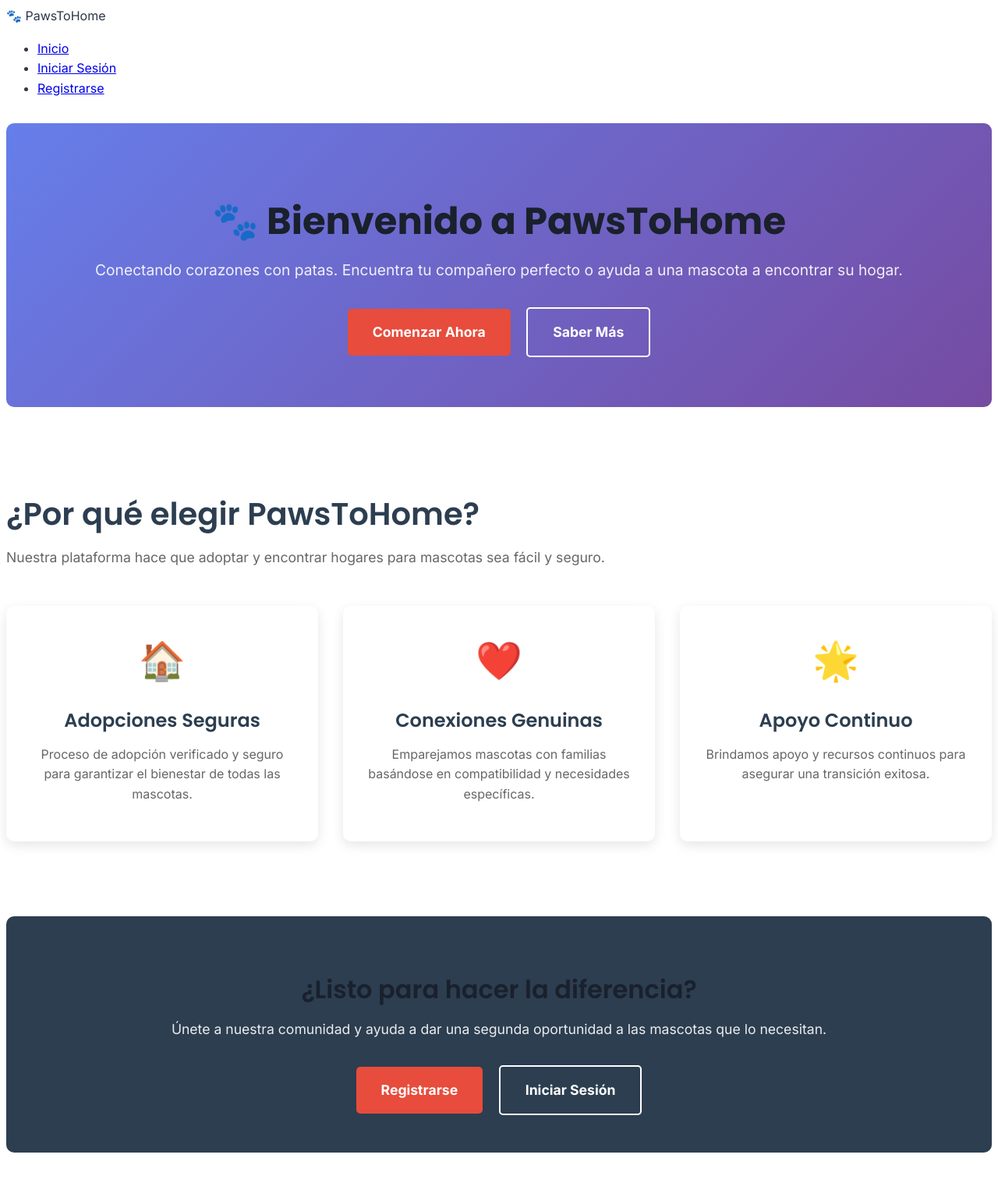
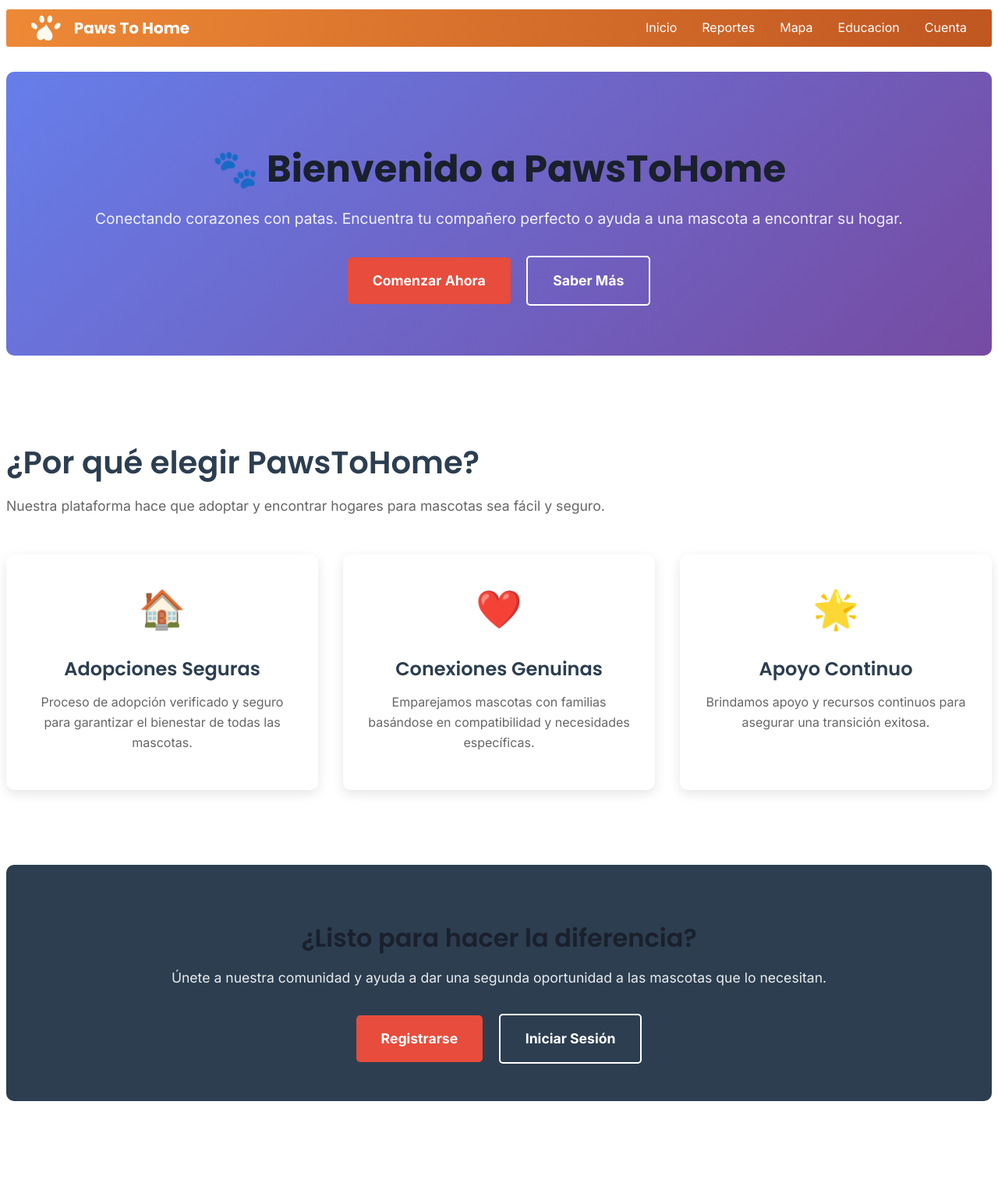
Before and after one commit to JesusEmilianoCloud/pawstohome, a Django app: page /accounts/home/ in a window 1280 px wide. Shown: the whole page at 78% size. After the commit the page ends 1412 px from the top, so only its background shows below. Run offline with Django 5.2, Linux system fonts and the light colour scheme.

Commit message:
Add header styles and logo to enhance the layout of the main header

```diff
--- a/loginservice/templates/loginservice/base.html
+++ b/loginservice/templates/loginservice/base.html
@@ -6,21 +6,24 @@
     <meta name="viewport" content="width=device-width, initial-scale=1.0">
     <title>{% block title %}PawsToHome{% endblock %}</title>
     <link rel="stylesheet" href="{% static 'css/components.css' %}">
+    <link rel="stylesheet" href="{% static 'css/base.css' %}">
     {% block extra_css %}{% endblock %}
+        <link rel="stylesheet" href="{% static 'css/header.css' %}">
 </head>
 <body>
     <header>
-        <div class="container">
-            <div class="header-content">
-                <div class="logo">🐾 PawsToHome</div>
-                <nav>
-                    <ul>
-                        <li><a href="{% url 'loginservice:home' %}">Inicio</a></li>
-                        <li><a href="{% url 'loginservice:login' %}">Iniciar Sesión</a></li>
-                        <li><a href="{% url 'loginservice:register' %}">Registrarse</a></li>
-                    </ul>
-                </nav>
+        <div class="header-bar">
+            <div class="header-logo">
+                <img src="{% static 'images/Logo.png' %}" alt="PawsToHome Logo">
+                Paws To Home
             </div>
+            <nav class="header-nav">
+                <a href="{% url 'loginservice:home' %}">Inicio</a>
+                <a href="#">Reportes</a>
+                <a href="#">Mapa</a>
+                <a href="#">Educacion</a>
+                <a href="#">Cuenta</a>
+            </nav>
         </div>
     </header>
 
--- /dev/null
+++ b/static/css/header.css
@@ -0,0 +1,51 @@
+/* Estilos para el header principal tipo barra horizontal */
+.header-bar {
+    background: linear-gradient(90deg, var(--orange-light), var(--orange-medium));
+    display: flex;
+    align-items: center;
+    justify-content: space-between;
+    padding: 0.5rem 2rem;
+    border-radius: 3px;
+    margin: 12px 0 24px 0;
+    box-sizing: border-box;
+}
+.header-logo {
+    display: flex;
+    align-items: center;
+    gap: 10px;
+    font-family: 'Poppins', sans-serif;
+    font-weight: 700;
+    font-size: 20px;
+    color: #fff;
+}
+.header-logo img {
+    height: 32px;
+    width: auto;
+    margin-right: 6px;
+}
+.header-nav {
+    display: flex;
+    gap: 32px;
+}
+.header-nav a {
+    color: #fff;
+    font-family: 'Inter', sans-serif;
+    font-size: 16px;
+    font-weight: 400;
+    text-decoration: none;
+    transition: color 0.2s;
+}
+.header-nav a:hover {
+    color: var(--cream);
+}
+@media (max-width: 768px) {
+    .header-bar {
+        flex-direction: column;
+        align-items: flex-start;
+        padding: 1rem;
+    }
+    .header-nav {
+        gap: 16px;
+        margin-top: 8px;
+    }
+}
```
Also changed, not shown: static/css/base.css (added), static/images/Logo.png (added).
